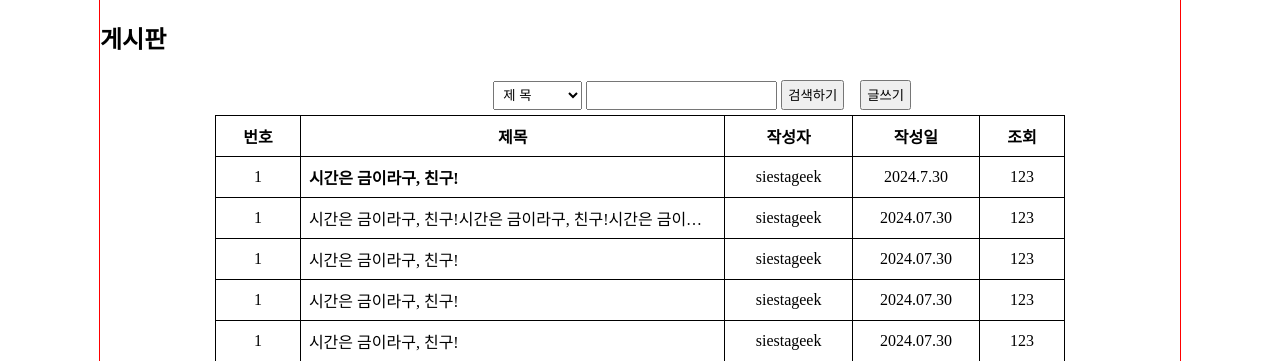
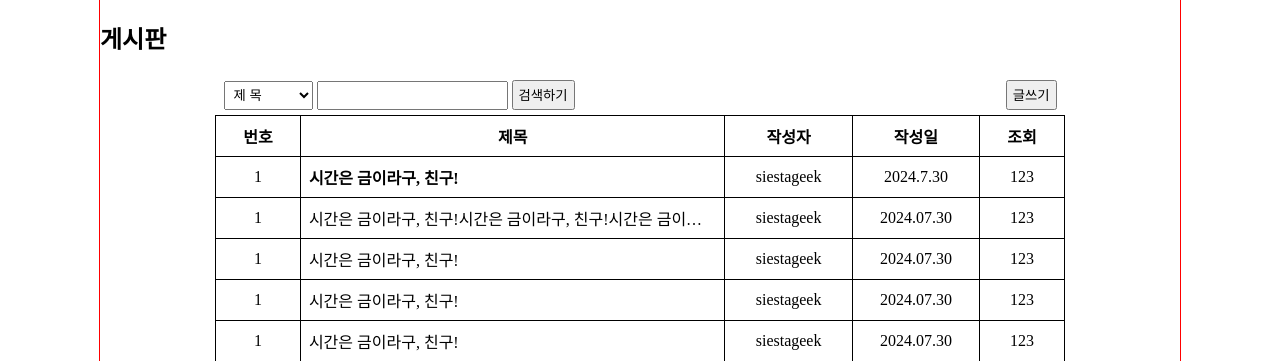
Before and after one commit to Yongheech/semiprojectv1, a FastAPI app: page /board/list in a window 1280 px wide. Shown: the part 142-503 px from the top of the page. Run offline with FastAPI, Linux system fonts and the light colour scheme.

Commit message:
게시판 리스트 스타일링

```diff
--- a/views/templates/board/list.html
+++ b/views/templates/board/list.html
@@ -13,14 +13,13 @@
                 overflow: hidden ;text-overflow: ellipsis}
         thead td {border: none ; }
         thead td:first-child{text-align: left}
-        thead td:first-child{text-align: right}
+        thead td:last-child{text-align: right}
+        select, input{ padding: 5px}
+        button{ padding: 3.5px 5px}
 
         .pagnation {width: 550px;margin: 0 auto}
         div ul {list-style: none; padding:0; }
         div ul li {display: inline ;padding: 0 15px}
-
-        select, input{ padding: 5px}
-        button{ padding: 3.5px 5px}
         .cpg {color:red; font-size: 30px; font-weight: bold}
     </style>
 </head>
```
